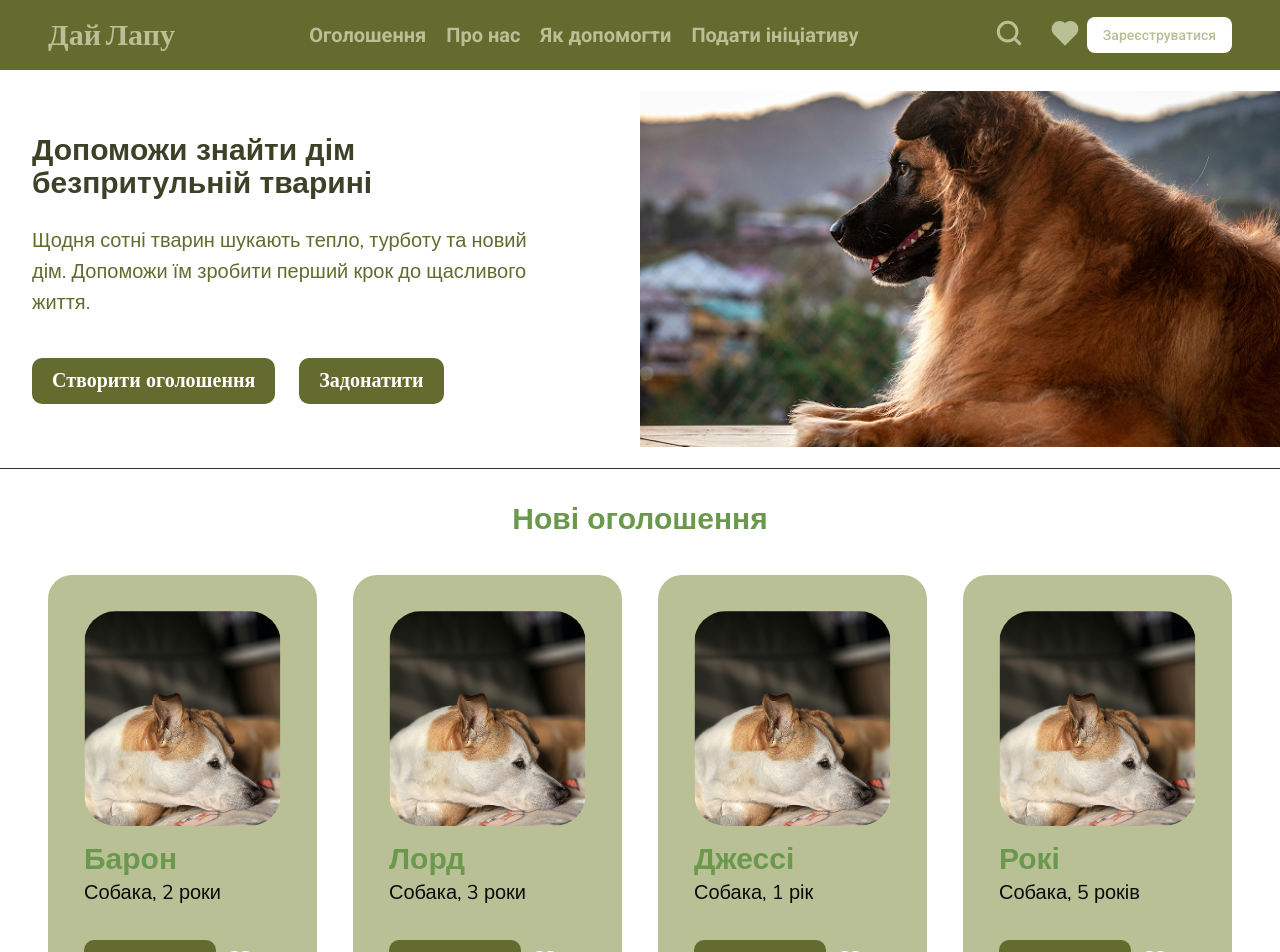
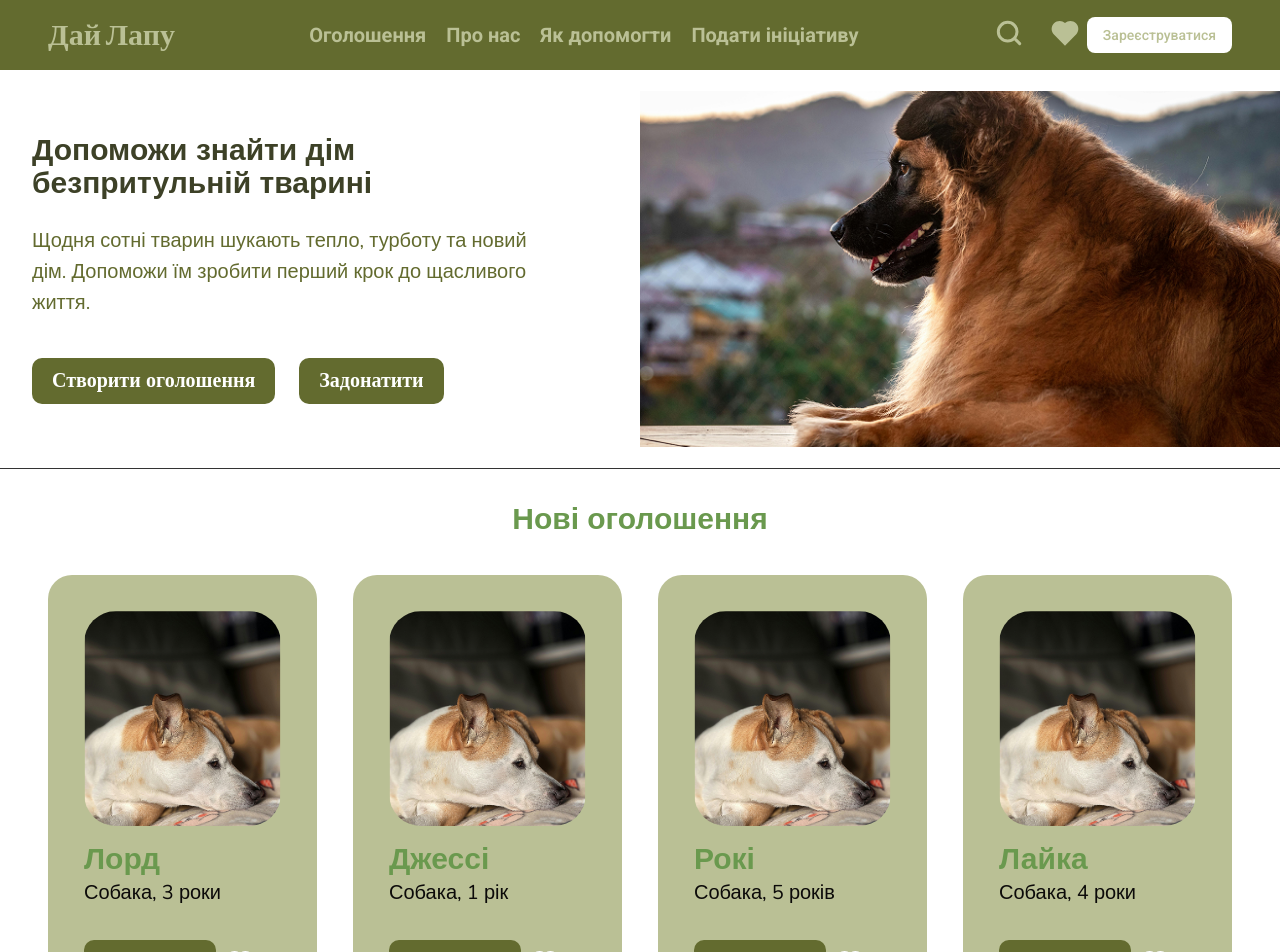
Before and after one commit to MarkFedyna/StackDevelopers, a Next.js app in the folder stack-developers/: page / in a window 1280 px wide. Shown: the top 952 px of the page. Built offline with nearby package versions, Linux system fonts and the light colour scheme.

Commit message:
poster section now on server side

```diff
--- a/stack-developers/src/ui/components/poster-section/poster-section.jsx
+++ b/stack-developers/src/ui/components/poster-section/poster-section.jsx
@@ -1,17 +1,18 @@
-'use client';
 
-import { useEffect, useState } from 'react';
 import CardList from '@/src/ui/components/card-list/card-list';
 
-function PosterSection() {
-  const [cards, setCards] = useState([]);
+function getPosts() {
+  return fetch('http://localhost:3000/petsData.json')
+         .then(res => res.json())
+         .then(res => res.splice(-4))
+}
 
-  useEffect(() => {
-    fetch('/petsData.json')
-      .then((res) => res.json())
-      .then((data) => setCards(data.slice(0, 4)))
-      .catch((error) => console.error('Помилка при завантаженні JSON:', error));
-  }, []);
+
+async function PosterSection() {
+
+  const cards = await getPosts()
+
+
 
   return (
     <section className='flex flex-col justify-between text-center gap-10 pt-9 px-12 pb-24'>
```
